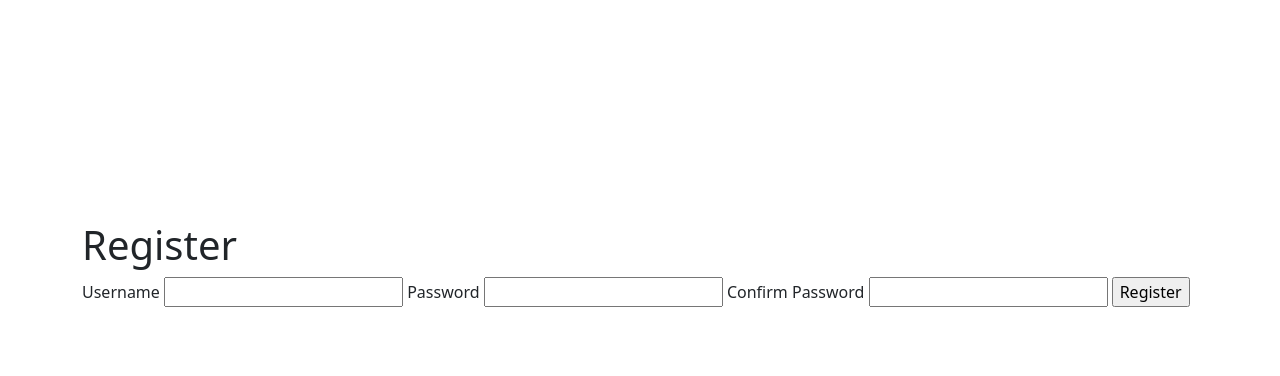
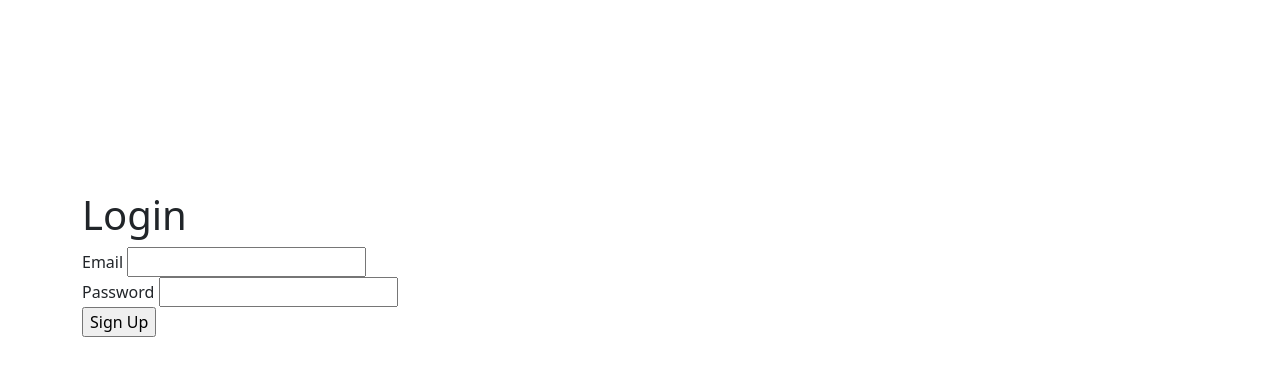
Before and after one commit to Apostle01/book1-review-app, a Flask app: template templates/register.html in a window 1280 px wide. Shown: the part 186-562 px from the top of the page. Run offline with Flask 3, Linux system fonts and the light colour scheme; the template is opened without the code that fills it: values that come from a table or form of the project are taken from there, others are empty; parts of the project's set-up code (start-up, migrations or seed data) failed here and were passed over; some libraries are stand-ins or nearby versions.

Commit message:
Updated app.py

```diff
--- a/forms.py
+++ b/forms.py
@@ -1,26 +1,44 @@
 from flask_wtf import FlaskForm
-from wtforms import StringField, PasswordField, TextAreaField, FloatField, URLField, SubmitField
-from wtforms.validators import DataRequired, Length, EqualTo, URL
+from wtforms import StringField, PasswordField, SubmitField, BooleanField
+from wtforms.validators import DataRequired, Length, Email, EqualTo, ValidationError
+from app.models import User
+
+class RegistrationForm(FlaskForm):
+    username = StringField('Username', validators=[DataRequired(), Length(min=2, max=20)])
+    email = StringField('Email', validators=[DataRequired(), Email()])
+    password = PasswordField('Password', validators=[DataRequired()])
+    confirm_password = PasswordField('Confirm Password', validators=[DataRequired(), EqualTo('password')])
+    submit = SubmitField('Sign Up')
+
+    def validate_username(self, username):
+        user = User.query.filter_by(username=username.data).first()
+        if user:
+            raise ValidationError('That username is taken. Please choose a different one.')
+
+    def validate_email(self, email):
+        user = User.query.filter_by(email=email.data).first()
+        if user:
+            raise ValidationError('That email is taken. Please choose a different one.')
 
 class LoginForm(FlaskForm):
-    username = StringField('Username', validators=[DataRequired(), Length(min=4, max=150)])
+    email = StringField('Email', validators=[DataRequired(), Email()])
     password = PasswordField('Password', validators=[DataRequired()])
+    remember = BooleanField('Remember Me')
     submit = SubmitField('Login')
 
-class RegistrationForm(FlaskForm):
-    username = StringField('Username', validators=[DataRequired(), Length(min=4, max=150)])
-    password = PasswordField('Password', validators=[DataRequired()])
-    confirm_password = PasswordField('Confirm Password', validators=[DataRequired(), EqualTo('password')])
-    submit = SubmitField('Register')
+class UpdateAccountForm(FlaskForm):
+    username = StringField('Username', validators=[DataRequired(), Length(min=2, max=20)])
+    email = StringField('Email', validators=[DataRequired(), Email()])
+    submit = SubmitField('Update')
 
-class BookForm(FlaskForm):
-    name = StringField('Book Name', validators=[DataRequired(), Length(max=150)])
-    author = StringField('Author Name', validators=[DataRequired(), Length(max=150)])
-    details = TextAreaField('Details', validators=[DataRequired()])
-    price = FloatField('Price', validators=[DataRequired()])
-    image_link = URLField('Image Link', validators=[DataRequired(), URL()])
-    submit = SubmitField('Add Book')
+    def validate_username(self, username):
+        if username.data != current_user.username:
+            user = User.query.filter_by(username=username.data).first()
+            if user:
+                raise ValidationError('That username is taken. Please choose a different one.')
 
-class CommentForm(FlaskForm):
-    content = TextAreaField('Comment', validators=[DataRequired()])
-    submit = SubmitField('Add Comment')
+    def validate_email(self, email):
+        if email.data != current_user.email:
+            user = User.query.filter_by(email=email.data).first()
+            if user:
+                raise ValidationError('That email is taken. Please choose a different one.')
--- a/templates/base.html
+++ b/templates/base.html
@@ -3,8 +3,7 @@
 <head>
     <meta charset="UTF-8">
     <meta name="viewport" content="width=device-width, initial-scale=1.0">
-    <title>Book Review App</title>
-    <!-- <link rel="stylesheet" href="{{ url_for('static', filename='style.css') }}"> -->
+    <title>{% block title %}Book App{% endblock %}</title>
     <link rel="stylesheet" type="text/css" href="{{ url_for('static', filename='style.css') }}">
     <link rel="stylesheet" type="text/css" href="{{ url_for('static', filename='bootstrap/bootstrap.min.css') }}">
 </head>
@@ -22,13 +21,11 @@
         {% endif %}
     </nav>
     <div class="container">
-        {% with messages = get_flashed_messages() %}
+        {% with messages = get_flashed_messages(with_categories=true) %}
             {% if messages %}
-                <ul class="messages">
-                    {% for message in messages %}
-                        <li>{{ message }}</li>
-                    {% endfor %}
-                </ul>
+                {% for category, message in messages %}
+                    <div class="alert alert-{{ category }}">{{ message }}</div>
+                {% endfor %}
             {% endif %}
         {% endwith %}
         {% block content %}{% endblock %}
--- a/templates/register.html
+++ b/templates/register.html
@@ -1,15 +1,20 @@
-{% extends 'base.html' %}
-
+{% extends "base.html" %}
+{% block title %}Login{% endblock %}
 {% block content %}
-    <h1>Register</h1>
-    <form method="POST">
+    <h1>Login</h1>
+    <form method="POST" action="{{ url_for('login') }}">
         {{ form.hidden_tag() }}
-        <label for="username">{{ form.username.label }}</label>
-        {{ form.username }}
-        <label for="password">{{ form.password.label }}</label>
-        {{ form.password }}
-        <label for="confirm_password">{{ form.confirm_password.label }}</label>
-        {{ form.confirm_password }}
-        <input type="submit" value="Register">
+        <div>
+            {{ form.email.label }} {{ form.email(size=20) }}
+        </div>
+        <div>
+            {{ form.password.label }} {{ form.password(size=20) }}
+        </div>
+        <div>
+            {{ form.remember.label }} {{ form.remember() }}
+        </div>
+        <div>
+            {{ form.submit() }}
+        </div>
     </form>
 {% endblock %}
```
Also changed, not shown: templates/account.html (added, +20 -0 lines), templates/home.html (+8 -4 lines), templates/login.html (+18 -13 lines), README.md.
